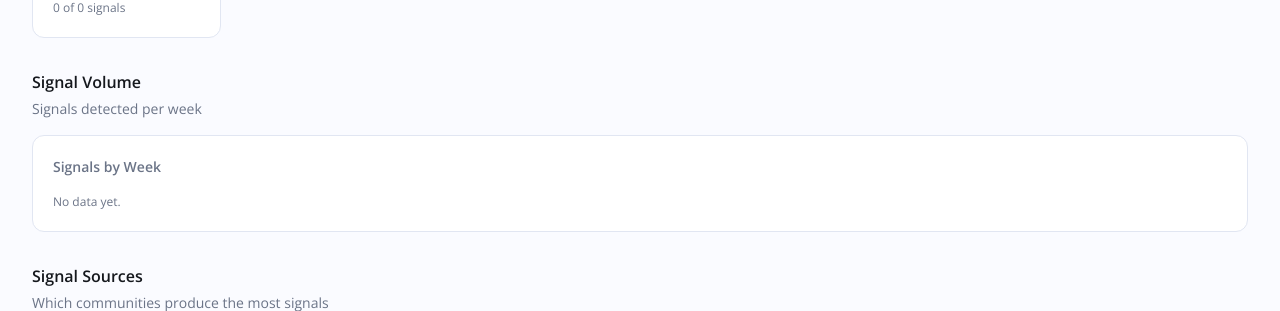
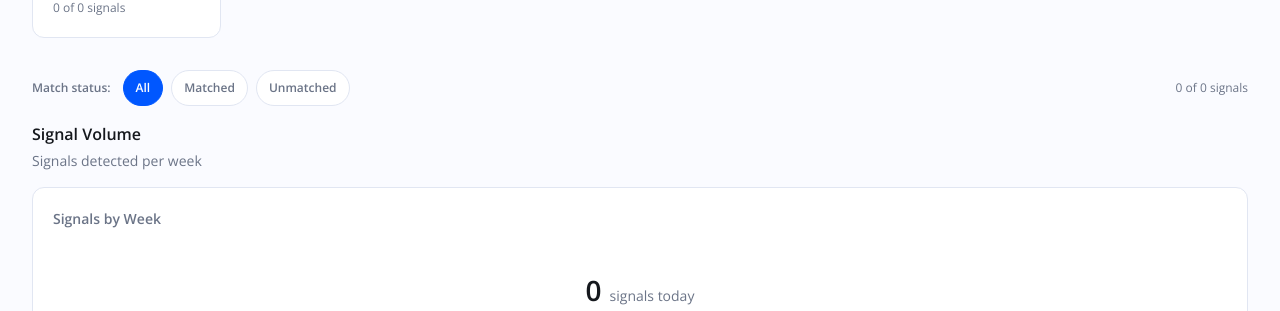
Before and after one commit to pschaef516516/cse-signal-dashboard, a React (Vite) app: page / in a window 1280 px wide. Both pictures are taken after a click on the button "Today". Shown: the part 489-800 px from the top of the page. Built offline with nearby package versions, Linux system fonts and the light colour scheme; no server answers; the database is empty.

Commit message:
feat(04-01): add match filter and sub-7-day chart guard to App.jsx

```diff
--- a/src/App.jsx
+++ b/src/App.jsx
@@ -38,6 +38,21 @@ function Panel({ title, children }) {
   )
 }
 
+// Phase 04 — pill style for match filter buttons. Copied from FilterPills.jsx lines 8-19.
+function pillStyle(active) {
+  return {
+    padding: '8px 12px',
+    fontSize: 12,
+    fontWeight: 600,
+    borderRadius: 20,
+    border: active ? '1px solid #0057FF' : '1px solid #E1E6F2',
+    background: active ? '#0057FF' : '#FFFFFF',
+    color: active ? '#FFFFFF' : '#6B7487',
+    cursor: 'pointer',
+    minHeight: 36,
+  }
+}
+
 export default function App() {
   const [signals, setSignals] = useState([])
   const [posts, setPosts] = useState([])
@@ -48,6 +63,10 @@ export default function App() {
   // Phase 03 — calendar-anchored time filter (per D-10, D-11). mode: 'all' = all-time.
   const [churnTimeFilter, setChurnTimeFilter] = useState({ mode: 'all', weekValue: null, monthValue: null })
   const [enrollmentTimeFilter, setEnrollmentTimeFilter] = useState({ mode: 'all', weekValue: null, monthValue: null })
+
+  // Phase 04 — match filter state (D-03 to D-05). Per-tab, simple string.
+  const [churnMatchFilter, setChurnMatchFilter] = useState('all')       // 'all' | 'matched' | 'unmatched'
+  const [enrollmentMatchFilter, setEnrollmentMatchFilter] = useState('all')
 
   // Phase 03 — modal state (replaces drawer state)
   const [modalOpen, setModalOpen] = useState(false)
@@ -114,12 +133,24 @@ export default function App() {
   const isPipeline = activeTab === 'pipeline'
   const activeTimeFilter = isChurn ? churnTimeFilter : enrollmentTimeFilter
 
+  // Phase 04 — sub-7-day guard (D-06). Hide weekly chart when period is shorter than a week.
+  const isSubWeek = activeTimeFilter.mode === 'today' || activeTimeFilter.mode === 'yesterday'
+
   const tabSignalsByType = isChurn
     ? signals.filter((s) => s.signal_type === 'churn')
     : signals.filter((s) => s.signal_type === 'enrollment')
 
   // tabSignals = tab-typed signals filtered by active calendar time filter
   const tabSignals = filterByTimeFilter(tabSignalsByType, activeTimeFilter)
+
+  // Phase 04 — match filter applied AFTER time filter. Used ONLY by signal list / modal click handlers.
+  // Stat cards and charts MUST keep using tabSignals (unfiltered by match) — see Pitfall 2 in RESEARCH.md.
+  const activeMatchFilter = isChurn ? churnMatchFilter : enrollmentMatchFilter
+  const displayedTabSignals = tabSignals.filter((s) => {
+    if (activeMatchFilter === 'matched') return s.match_method != null && s.match_method !== 'not_found'
+    if (activeMatchFilter === 'unmatched') return s.match_method === 'not_found'
+    return true // 'all'
+  })
 
   // Posts use captured_date — separate filter call (per RESEARCH.md Pitfall 1)
   const filteredPosts = filterByTimeFilter(posts, activeTimeFilter, 'captured_date')
@@ -159,13 +190,14 @@ export default function App() {
   }
 
   // Phase 03 — chart click handlers open modal instead of drawer
+  // Phase 04 — handlers now use displayedTabSignals so modal respects the active match filter
   function handleCommunityClick(sourceName) {
-    const filtered = tabSignals.filter((s) => s.source === sourceName)
+    const filtered = displayedTabSignals.filter((s) => s.source === sourceName)
     openModal(filtered, 0)
   }
 
   function handleWeekClick(weekLabel) {
-    const filtered = tabSignals.filter((s) => {
+    const filtered = displayedTabSignals.filter((s) => {
       if (!s.created_at) return false
       return getISOWeekLabel(new Date(s.created_at)) === weekLabel
     })
@@ -173,12 +205,12 @@ export default function App() {
   }
 
   function handleSeverityClick(level) {
-    const filtered = tabSignals.filter((s) => s.severity === level)
+    const filtered = displayedTabSignals.filter((s) => s.severity === level)
     openModal(filtered, 0)
   }
 
   function handleCategoryClick(category) {
-    const filtered = tabSignals.filter((s) => s.category === category)
+    const filtered = displayedTabSignals.filter((s) => s.category === category)
     openModal(filtered, 0)
   }
 
@@ -280,11 +312,43 @@ export default function App() {
               </div>
             </div>
 
+            {/* Phase 04 — Match filter pill row (D-03, D-04, D-05) */}
+            <div style={{ marginBottom: 16, display: 'flex', alignItems: 'center', gap: 12 }}>
+              <span style={{ fontSize: 12, fontWeight: 600, color: '#6B7487' }}>Match status:</span>
+              <div style={{ display: 'flex', gap: 8 }}>
+                {[
+                  { value: 'all', label: 'All' },
+                  { value: 'matched', label: 'Matched' },
+                  { value: 'unmatched', label: 'Unmatched' },
+                ].map((opt) => (
+                  <button
+                    key={opt.value}
+                    onClick={() => isChurn ? setChurnMatchFilter(opt.value) : setEnrollmentMatchFilter(opt.value)}
+                    style={pillStyle(activeMatchFilter === opt.value)}
+                  >
+                    {opt.label}
+                  </button>
+                ))}
+              </div>
+              <span style={{ fontSize: 12, color: '#6B7487', marginLeft: 'auto' }}>
+                {displayedTabSignals.length} of {tabSignals.length} signals
+              </span>
+            </div>
+
             {/* Signal Volume */}
             <div style={{ marginBottom: 32 }}>
               <SectionHeader title="Signal Volume" subtitle="Signals detected per week" />
               <Panel title="Signals by Week">
-                <SignalVolumeChart signals={tabSignals} onBarClick={handleWeekClick} mode={isChurn ? 'churn' : 'eu'} />
+                {isSubWeek ? (
+                  <p style={{ fontSize: 28, fontWeight: 700, color: '#15181D', margin: 0, textAlign: 'center', padding: '24px 0' }}>
+                    {tabSignals.length}
+                    <span style={{ fontSize: 14, fontWeight: 400, color: '#6B7487', marginLeft: 8 }}>
+                      signals {activeTimeFilter.mode === 'today' ? 'today' : 'yesterday'}
+                    </span>
+                  </p>
+                ) : (
+                  <SignalVolumeChart signals={tabSignals} onBarClick={handleWeekClick} mode={isChurn ? 'churn' : 'eu'} />
+                )}
               </Panel>
             </div>
 
```
